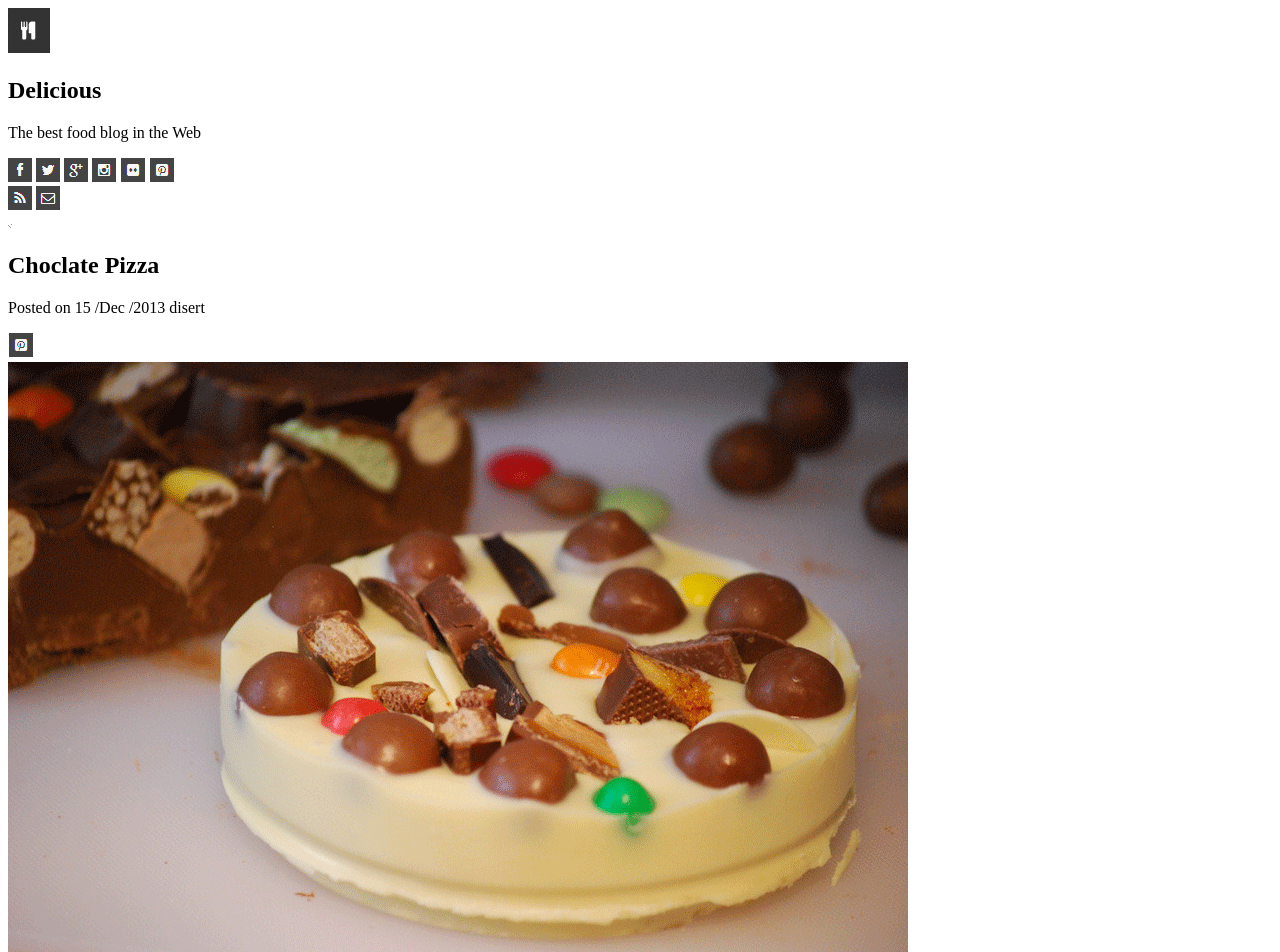
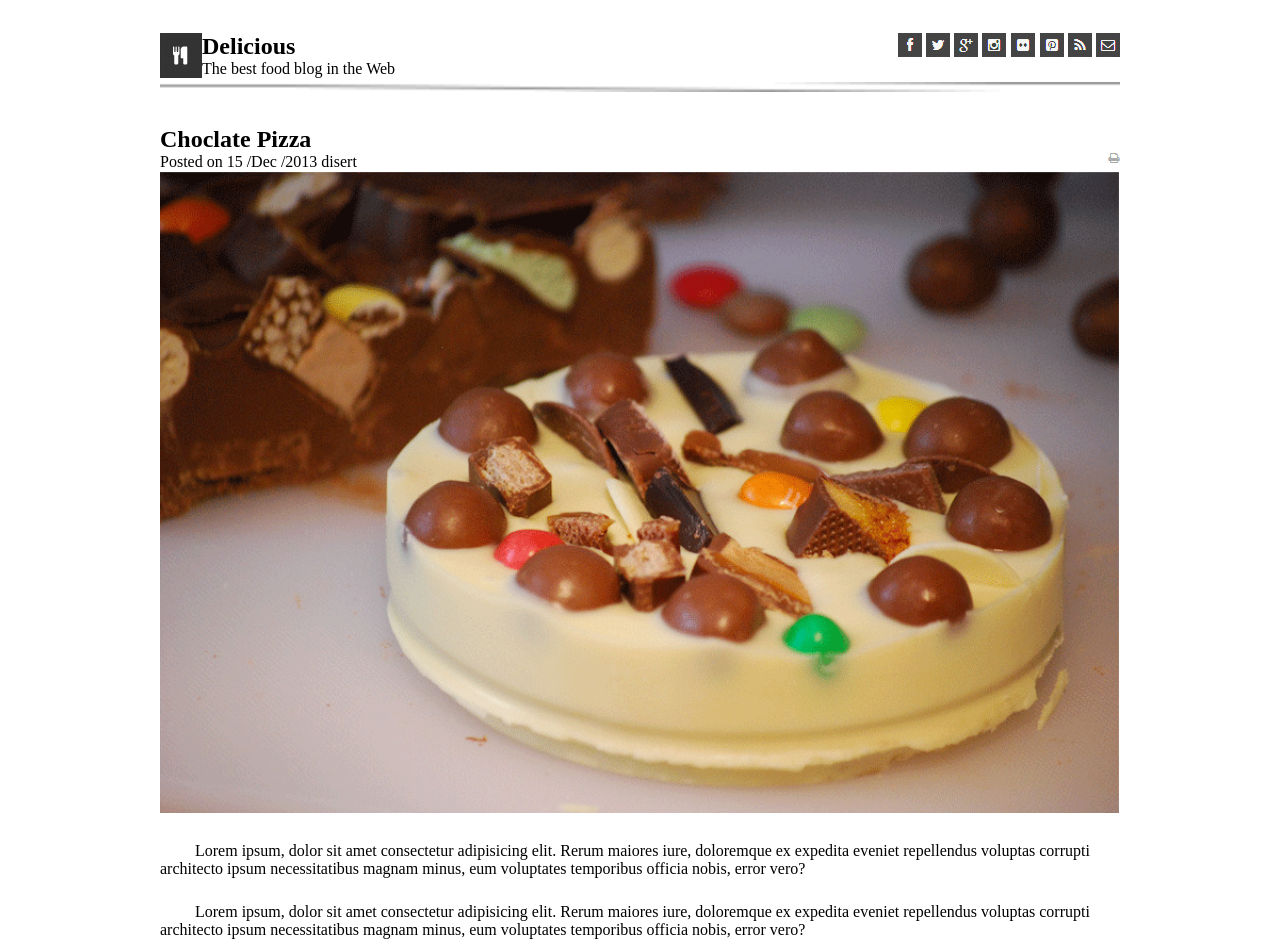
Before and after one commit to ibrahimBanat/chocolate-pizza, a plain HTML site: page index.html in a window 1280 px wide. Shown: the top 952 px of the page. Drawn offline with Linux system fonts and the light colour scheme.

Commit message:
adding styles

```diff
--- a/css/style.css
+++ b/css/style.css
@@ -0,0 +1,57 @@
+body {
+    width: 960px;
+    margin: auto;
+}
+* {
+    margin: 0;
+    padding: 0;
+}
+
+.left-side {
+    width: 50%;
+    margin: auto;
+    display: inline;
+    float: left;
+}
+
+.right-side {
+    width: 50%;
+    margin: auto;
+    float:right;
+    text-align: end;
+}
+
+header {margin-top: 33px;}
+
+.left-side img {
+    float: left;
+}
+main div {
+    clear:both;
+    margin-top: 30px ;
+}
+
+main div p  {
+    display: inline;
+}
+main div img {
+    float: right;
+}
+.hr-img {
+    width: 100% ;
+    height: 10px;
+}
+
+.choco {
+    width: 100%;
+}
+.par p {
+    text-indent: 35px;
+    margin-top: 25px;
+    width: 100%;
+}
+
+.check__list {
+    background-image: url('../assets/list-bg.png');
+    width: 100%;
+}
--- a/index.html
+++ b/index.html
@@ -1,50 +1,46 @@
 <!DOCTYPE html>
 <html lang="en">
+
 <head>
   <meta charset="UTF-8" />
   <meta http-equiv="X-UA-Compatible" content="IE=edge" />
   <meta name="viewport" content="width=device-width, initial-scale=1.0" />
   <title>Document</title>
+  <link rel="stylesheet" href="./css/style.css">
 </head>
+
 <body>
-    <section>
-      <main>
-        <nav>
-          <div>
+  <header>
+    <div class="left-side">
       <img src="./assets/logo.png" alt="" />
       <h2>Delicious</h2>
       <p>The best food blog in the Web</p>
     </div>
-          <div>
-            <div>
+    <div class="right-side">
       <img src="./assets/fb-icon.png" alt="" />
       <img src="./assets/twit-icon.png" alt="" />
       <img src="./assets/gp-icon.png" alt="" />
       <img src="./assets/insta-icon.png" alt="" />
       <img src="./assets/flic-icon.png" alt="" />
       <img src="./assets/pint-icon.png" alt="" />
-            </div>
-
-            <div>
       <img src="./assets/rss-icon.png" alt="" />
       <img src="./assets/mail-icon.png" alt="" />
     </div>
-          </div>
-        </nav>
-        <img src="./assets/hr-img.png" alt="" />
-      </main>
     </section>
+    <img src="./assets/hr-img.png" alt="" class="hr-img"/>
     <section>
+  </header>
+  <section class="hero-section">
+    <main>
       <div>
         <h2>Choclate Pizza</h2>
         <p>Posted on 15 /Dec /2013 disert</p>
+        <img src="./assets/print-icon.png" alt="" />
       </div>
-      <div>
-        <img src="./assets/pint-icon.png" alt="" />
-      </div>
+
   </section>
-    <section>
-      <img src="./assets/choco-pizza.png" alt="" />
+  <section class="par">
+    <img src="./assets/choco-pizza.png" alt="" class="choco"/>
     <p>
       Lorem ipsum, dolor sit amet consectetur adipisicing elit. Rerum maiores
       iure, doloremque ex expedita eveniet repellendus voluptas corrupti
@@ -64,7 +60,7 @@
       officia nobis, error vero?
     </p>
   </section>
-    <section>
+  <section class="check__list">
     <ul>
       <li>11/2 cups milk</li>
       <li>11/2 cups milk</li>
@@ -83,7 +79,7 @@
     </ul>
   </section>
   <section>
-      <img src="./assets/hr-img.png" alt="" />
+    <img src="./assets/hr-img.png" alt="" class="hr-img"/>
     <div>
       <img src="./assets/van-pic.png" alt="" />
       <div>
@@ -96,10 +92,11 @@
       <button>share recipe</button>
     </div>
   </section>
-    <footer></footer>
-    <script
-      src="https://kit.fontawesome.com/fb27425b9e.js"
-      crossorigin="anonymous"
-    ></script>
+  </main>
+  <footer>
+
+  </footer>
+  <script src="https://kit.fontawesome.com/fb27425b9e.js" crossorigin="anonymous"></script>
 </body>
+
 </html>
```
Lines whose indentation alone changed are shown as unchanged.
